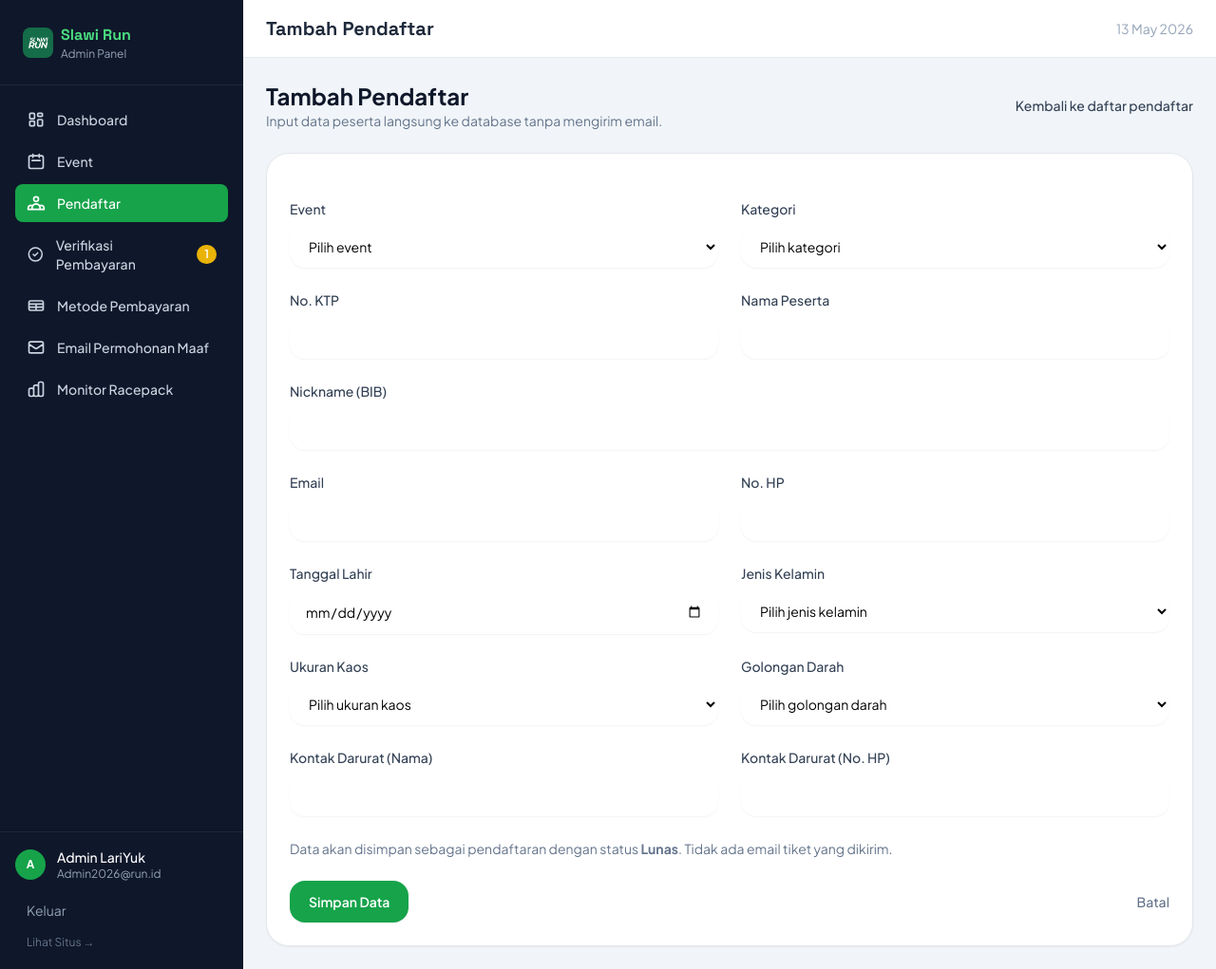
After one commit to NixFester/lariyuk, a Laravel app: page /admin/registrations/create in a window 1280 px wide. The commit adds this page. Shown: the whole page at 95% size. Run offline with Laravel 12, Linux system fonts and the light colour scheme; a user stored in the database is signed in; data comes from the database, SQL or seed files in the repository; tables that the repository leaves empty hold one stand-in row (values such as "Sample post"); some libraries are stand-ins or nearby versions.

Commit message:
registration manual

```diff
--- a/app/Http/Controllers/Admin/RegistrationController.php
+++ b/app/Http/Controllers/Admin/RegistrationController.php
@@ -4,10 +4,12 @@
 namespace App\Http\Controllers\Admin;
 
 use App\Http\Controllers\Controller;
+use App\Models\Event;
+use App\Models\EventCategory;
 use App\Models\Registration;
-use App\Models\Event;
 use App\Mail\TicketMail;
 use Illuminate\Http\Request;
+use Illuminate\Support\Facades\DB;
 use Illuminate\Support\Facades\Mail;
 
 use PhpOffice\PhpSpreadsheet\Spreadsheet;
@@ -36,6 +38,98 @@ class RegistrationController extends Controller
         }])->orderBy('title')->get();
 
         return view('admin.registrations.index', compact('events'), ['singleEvent' => false]);
+    }
+
+    public function create()
+    {
+        $events = Event::with('categories')->orderBy('title')->get();
+
+        // Prepare events data for JavaScript
+        $eventsData = $events->map(function ($event) {
+            return [
+                'id' => $event->id,
+                'title' => $event->title,
+                'categories' => $event->categories->map(function ($category) {
+                    return [
+                        'id' => $category->id,
+                        'name' => $category->name,
+                    ];
+                })->toArray(),
+            ];
+        })->toArray();
+
+        return view('admin.registrations.create', compact('events', 'eventsData'));
+    }
+
+    private function normalizePhoneNumber(string $phone): string
+    {
+        $phone = trim(preg_replace('/\s+/', '', $phone));
+
+        if (str_starts_with($phone, '+62')) {
+            return $phone;
+        }
+
+        if (str_starts_with($phone, '08')) {
+            return '+62' . substr($phone, 1);
+        }
+
+        return $phone;
+    }
+
+    public function store(Request $request)
+    {
+        $data = $request->validate([
+            'event_id'            => 'required|exists:events,id',
+            'event_category_id'   => 'required|exists:event_categories,id',
+            'no_ktp'              => 'required|digits:16',
+            'nama_peserta'        => 'required|string|max:150',
+            'nickname'            => 'required|string|max:30',
+            'email'               => 'required|email',
+            'phone'               => 'required|string|max:20',
+            'tanggal_lahir'       => 'required|date',
+            'jenis_kelamin'       => 'required|in:L,P',
+            'ukuran_kaos'         => 'required|in:XXS,XS-sport,S-sport,M-sport,L-sport,XL-sport,2XL-sport,3XL-sport,4XL-sport',
+            'golongan_darah'      => 'required|in:A,B,AB,O,A+,A-,B+,B-,AB+,AB-,O+,O-',
+            'kontak_darurat_nama' => 'required|string|max:150',
+            'kontak_darurat_hp'   => 'required|string|max:20',
+        ]);
+
+        $event = Event::findOrFail($data['event_id']);
+        $category = EventCategory::where('id', $data['event_category_id'])
+            ->where('event_id', $event->id)
+            ->firstOrFail();
+
+        if (!$category->hasAvailableSlots()) {
+            return redirect()->back()
+                ->with('error', 'Kuota kategori ' . $category->name . ' sudah penuh.')
+                ->withInput();
+        }
+
+        $data['phone'] = $this->normalizePhoneNumber($data['phone']);
+        $data['kontak_darurat_hp'] = $this->normalizePhoneNumber($data['kontak_darurat_hp']);
+
+        $price = $category->active_price;
+        $adminFee = 0;
+        $total = $price + $adminFee;
+
+        $registration = DB::transaction(function () use ($data, $event, $price, $adminFee, $total) {
+            $reg = Registration::create([
+                ...$data,
+                'invoice_number' => Registration::generateInvoice(),
+                'payment_status' => 'paid',
+                'is_early_bird'  => $event->is_early_bird_active,
+                'subtotal'       => $price,
+                'admin_fee'      => $adminFee,
+                'total'          => $total,
+            ]);
+
+            $event->increment('registered');
+
+            return $reg;
+        });
+
+        return redirect()->route('admin.registrations.create')
+            ->with('success', 'Data pendaftar berhasil ditambahkan. Invoice: ' . $registration->invoice_number);
     }
 
     /**
@@ -433,7 +527,7 @@ public function exportToExcel(string $eventId)
 
     // Headers
     $headers = [
-        'No', 'Invoice', 'Nickname (BIB)', 'Nama Peserta', 'No. KTP', 'Email', 'No. HP',
+        'No BIB', 'Invoice', 'Nickname (BIB)', 'Nama Peserta', 'No. KTP', 'Email', 'No. HP',
         'Tgl Lahir', 'Jenis Kelamin', 'Golongan Darah', 'Ukuran Kaos', 'Kategori',
         'Kontak Darurat', 'HP Darurat'
     ];
--- /dev/null
+++ b/resources/views/admin/registrations/create.blade.php
@@ -0,0 +1,183 @@
+@extends('layouts.admin')
+@section('title','Tambah Pendaftar')
+@section('admin-content')
+
+<div class="space-y-6">
+  <div class="flex items-center justify-between mb-6">
+    <div>
+      <h1 class="text-2xl font-bold text-slate-900">Tambah Pendaftar</h1>
+      <p class="text-sm text-slate-500">Input data peserta langsung ke database tanpa mengirim email.</p>
+    </div>
+    <a href="{{ route('admin.registrations.index') }}" class="text-sm font-medium text-slate-700 hover:text-green-600">Kembali ke daftar pendaftar</a>
+  </div>
+
+  @if(session('success'))
+    <div class="rounded-2xl border border-emerald-200 bg-emerald-50 p-4 text-sm text-emerald-700">
+      {{ session('success') }}
+    </div>
+  @endif
+
+  @if(session('error'))
+    <div class="rounded-2xl border border-red-200 bg-red-50 p-4 text-sm text-red-700">
+      {{ session('error') }}
+    </div>
+  @endif
+
+  <div class="bg-white rounded-3xl border border-gray-200 p-6 shadow-sm">
+    <form action="{{ route('admin.registrations.store') }}" method="POST" class="space-y-6">
+      @csrf
+
+      <div class="grid gap-6 lg:grid-cols-2">
+        <div>
+          <label class="block text-sm font-medium text-slate-700">Event</label>
+          <select id="event-select" name="event_id" class="mt-2 block w-full rounded-2xl border-gray-200 bg-white px-4 py-3 text-sm shadow-sm focus:border-green-500 focus:outline-none focus:ring-2 focus:ring-green-100">
+            <option value="">Pilih event</option>
+            @foreach($events as $event)
+              <option value="{{ $event->id }}" {{ old('event_id') == $event->id ? 'selected' : '' }}>{{ $event->title }}</option>
+            @endforeach
+          </select>
+          @error('event_id') <p class="mt-2 text-sm text-red-600">{{ $message }}</p> @enderror
+        </div>
+
+        <div>
+          <label class="block text-sm font-medium text-slate-700">Kategori</label>
+          <select id="category-select" name="event_category_id" class="mt-2 block w-full rounded-2xl border-gray-200 bg-white px-4 py-3 text-sm shadow-sm focus:border-green-500 focus:outline-none focus:ring-2 focus:ring-green-100">
+            <option value="">Pilih kategori</option>
+          </select>
+          @error('event_category_id') <p class="mt-2 text-sm text-red-600">{{ $message }}</p> @enderror
+        </div>
+      </div>
+
+      <div class="grid gap-6 lg:grid-cols-2">
+        <div>
+          <label class="block text-sm font-medium text-slate-700">No. KTP</label>
+          <input type="text" name="no_ktp" value="{{ old('no_ktp') }}" class="mt-2 block w-full rounded-2xl border-gray-200 bg-white px-4 py-3 text-sm shadow-sm focus:border-green-500 focus:outline-none focus:ring-2 focus:ring-green-100" />
+          @error('no_ktp') <p class="mt-2 text-sm text-red-600">{{ $message }}</p> @enderror
+        </div>
+        <div>
+          <label class="block text-sm font-medium text-slate-700">Nama Peserta</label>
+          <input type="text" name="nama_peserta" value="{{ old('nama_peserta') }}" class="mt-2 block w-full rounded-2xl border-gray-200 bg-white px-4 py-3 text-sm shadow-sm focus:border-green-500 focus:outline-none focus:ring-2 focus:ring-green-100" />
+          @error('nama_peserta') <p class="mt-2 text-sm text-red-600">{{ $message }}</p> @enderror
+        </div>
+      </div>
+        <div>
+          <label class="block text-sm font-medium text-slate-700">Nickname (BIB)</label>
+          <input type="text" name="nickname" value="{{ old('nickname') }}" class="mt-2 block w-full rounded-2xl border-gray-200 bg-white px-4 py-3 text-sm shadow-sm focus:border-green-500 focus:outline-none focus:ring-2 focus:ring-green-100" />
+          @error('nickname') <p class="mt-2 text-sm text-red-600">{{ $message }}</p> @enderror
+        </div>
+
+      <div class="grid gap-6 lg:grid-cols-2">
+        <div>
+          <label class="block text-sm font-medium text-slate-700">Email</label>
+          <input type="email" name="email" value="{{ old('email') }}" class="mt-2 block w-full rounded-2xl border-gray-200 bg-white px-4 py-3 text-sm shadow-sm focus:border-green-500 focus:outline-none focus:ring-2 focus:ring-green-100" />
+          @error('email') <p class="mt-2 text-sm text-red-600">{{ $message }}</p> @enderror
+        </div>
+        <div>
+          <label class="block text-sm font-medium text-slate-700">No. HP</label>
+          <input type="text" name="phone" value="{{ old('phone') }}" class="mt-2 block w-full rounded-2xl border-gray-200 bg-white px-4 py-3 text-sm shadow-sm focus:border-green-500 focus:outline-none focus:ring-2 focus:ring-green-100" />
+          @error('phone') <p class="mt-2 text-sm text-red-600">{{ $message }}</p> @enderror
+        </div>
+      </div>
+
+      <div class="grid gap-6 lg:grid-cols-2">
+        <div>
+          <label class="block text-sm font-medium text-slate-700">Tanggal Lahir</label>
+          <input type="date" name="tanggal_lahir" value="{{ old('tanggal_lahir') }}" class="mt-2 block w-full rounded-2xl border-gray-200 bg-white px-4 py-3 text-sm shadow-sm focus:border-green-500 focus:outline-none focus:ring-2 focus:ring-green-100" />
+          @error('tanggal_lahir') <p class="mt-2 text-sm text-red-600">{{ $message }}</p> @enderror
+        </div>
+        <div>
+          <label class="block text-sm font-medium text-slate-700">Jenis Kelamin</label>
+          <select name="jenis_kelamin" class="mt-2 block w-full rounded-2xl border-gray-200 bg-white px-4 py-3 text-sm shadow-sm focus:border-green-500 focus:outline-none focus:ring-2 focus:ring-green-100">
+            <option value="">Pilih jenis kelamin</option>
+            <option value="L" {{ old('jenis_kelamin') === 'L' ? 'selected' : '' }}>Laki-laki</option>
+            <option value="P" {{ old('jenis_kelamin') === 'P' ? 'selected' : '' }}>Perempuan</option>
+          </select>
+          @error('jenis_kelamin') <p class="mt-2 text-sm text-red-600">{{ $message }}</p> @enderror
+        </div>
+      </div>
+
+      <div class="grid gap-6 lg:grid-cols-2">
+        <div>
+          <label class="block text-sm font-medium text-slate-700">Ukuran Kaos</label>
+          <select name="ukuran_kaos" class="mt-2 block w-full rounded-2xl border-gray-200 bg-white px-4 py-3 text-sm shadow-sm focus:border-green-500 focus:outline-none focus:ring-2 focus:ring-green-100">
+            <option value="">Pilih ukuran kaos</option>
+            @foreach(['XXS','XS-sport','S-sport','M-sport','L-sport','XL-sport','2XL-sport','3XL-sport','4XL-sport'] as $size)
+              <option value="{{ $size }}" {{ old('ukuran_kaos') === $size ? 'selected' : '' }}>{{ $size }}</option>
+            @endforeach
+          </select>
+          @error('ukuran_kaos') <p class="mt-2 text-sm text-red-600">{{ $message }}</p> @enderror
+        </div>
+        <div>
+          <label class="block text-sm font-medium text-slate-700">Golongan Darah</label>
+          <select name="golongan_darah" class="mt-2 block w-full rounded-2xl border-gray-200 bg-white px-4 py-3 text-sm shadow-sm focus:border-green-500 focus:outline-none focus:ring-2 focus:ring-green-100">
+            <option value="">Pilih golongan darah</option>
+            @foreach(['A','B','AB','O','A+','A-','B+','B-','AB+','AB-','O+','O-'] as $blood)
+              <option value="{{ $blood }}" {{ old('golongan_darah') === $blood ? 'selected' : '' }}>{{ $blood }}</option>
+            @endforeach
+          </select>
+          @error('golongan_darah') <p class="mt-2 text-sm text-red-600">{{ $message }}</p> @enderror
+        </div>
+      </div>
+
+      <div class="grid gap-6 lg:grid-cols-2">
+        <div>
+          <label class="block text-sm font-medium text-slate-700">Kontak Darurat (Nama)</label>
+          <input type="text" name="kontak_darurat_nama" value="{{ old('kontak_darurat_nama') }}" class="mt-2 block w-full rounded-2xl border-gray-200 bg-white px-4 py-3 text-sm shadow-sm focus:border-green-500 focus:outline-none focus:ring-2 focus:ring-green-100" />
+          @error('kontak_darurat_nama') <p class="mt-2 text-sm text-red-600">{{ $message }}</p> @enderror
+        </div>
+        <div>
+          <label class="block text-sm font-medium text-slate-700">Kontak Darurat (No. HP)</label>
+          <input type="text" name="kontak_darurat_hp" value="{{ old('kontak_darurat_hp') }}" class="mt-2 block w-full rounded-2xl border-gray-200 bg-white px-4 py-3 text-sm shadow-sm focus:border-green-500 focus:outline-none focus:ring-2 focus:ring-green-100" />
+          @error('kontak_darurat_hp') <p class="mt-2 text-sm text-red-600">{{ $message }}</p> @enderror
+        </div>
+      </div>
+
+      <div class="text-sm text-slate-500">
+        Data akan disimpan sebagai pendaftaran dengan status <strong>Lunas</strong>. Tidak ada email tiket yang dikirim.
+      </div>
+
+      <div class="flex items-center justify-between gap-4">
+        <button type="submit" class="inline-flex items-center justify-center rounded-2xl bg-green-600 px-5 py-3 text-sm font-semibold text-white shadow-sm shadow-slate-900/5 hover:bg-green-700 transition">
+          Simpan Data
+        </button>
+        <a href="{{ route('admin.registrations.index') }}" class="text-sm font-medium text-slate-500 hover:text-slate-900">Batal</a>
+      </div>
+    </form>
+  </div>
+</div>
+
+@push('scripts')
+<script>
+  const events = @json($eventsData);
+
+  function setCategoriesForEvent(eventId) {
+    const categorySelect = document.getElementById('category-select');
+    categorySelect.innerHTML = '<option value="">Pilih kategori</option>';
+    const selectedEvent = events.find(e => e.id === Number(eventId));
+
+    if (!selectedEvent) {
+      return;
+    }
+
+    selectedEvent.categories.forEach(category => {
+      const option = document.createElement('option');
+      option.value = category.id;
+      option.textContent = category.name;
+      if (String(category.id) === String('{{ old('event_category_id') }}')) {
+        option.selected = true;
+      }
+      categorySelect.appendChild(option);
+    });
+  }
+
+  document.getElementById('event-select')?.addEventListener('change', function () {
+    setCategoriesForEvent(this.value);
+  });
+
+  if ('{{ old('event_id') }}') {
+    setCategoriesForEvent('{{ old('event_id') }}');
+  }
+</script>
+@endpush
+
+@endsection
--- a/resources/views/admin/registrations/index.blade.php
+++ b/resources/views/admin/registrations/index.blade.php
@@ -5,6 +5,9 @@
 <div class="space-y-4">
   <div class="flex items-center justify-between mb-6">
     <h1 class="text-2xl font-bold text-slate-900">Daftar Pendaftar</h1>
+    <a href="{{ route('admin.registrations.create') }}" class="inline-flex items-center gap-2 rounded-lg bg-green-600 px-4 py-2 text-sm font-semibold text-white shadow-sm shadow-slate-900/5 hover:bg-green-700 transition">
+      Tambah Pendaftar
+    </a>
   </div>
 
   @if($events->isEmpty())
--- a/resources/views/home.blade.php
+++ b/resources/views/home.blade.php
@@ -64,7 +64,7 @@
             </div>
             @unless($event->is_active)
               <div class="absolute inset-0 bg-slate-900/60 flex items-center justify-center text-center px-4">
-                <span class="rounded-full bg-white/10 px-4 py-2 text-sm font-semibold uppercase tracking-[0.12em] text-white">Pendaftaran Ditutup Sementara</span>
+                <span class="rounded-full bg-white/10 px-4 py-2 text-sm font-semibold uppercase tracking-[0.12em] text-white">Pendaftaran Ditutup</span>
               </div>
             @endunless
           </div>
--- a/routes/web.php
+++ b/routes/web.php
@@ -110,6 +110,8 @@ Route::prefix('admin')->name('admin.')->group(function () {
         Route::resource('events', AdminEventController::class)->except(['show']);
 
         // Registrations
+        Route::get('/registrations/create', [AdminRegistrationController::class, 'create'])->name('registrations.create');
+        Route::post('/registrations', [AdminRegistrationController::class, 'store'])->name('registrations.store');
         Route::get('/registrations', [AdminRegistrationController::class, 'index'])->name('registrations.index');
         Route::get('/registrations/event/{eventId}', [AdminRegistrationController::class, 'byEvent'])->name('registrations.by-event');
         Route::get('/registrations/event/{eventId}/category/{categoryId}', [AdminRegistrationController::class, 'byCategory'])->name('registrations.by-category');
```
